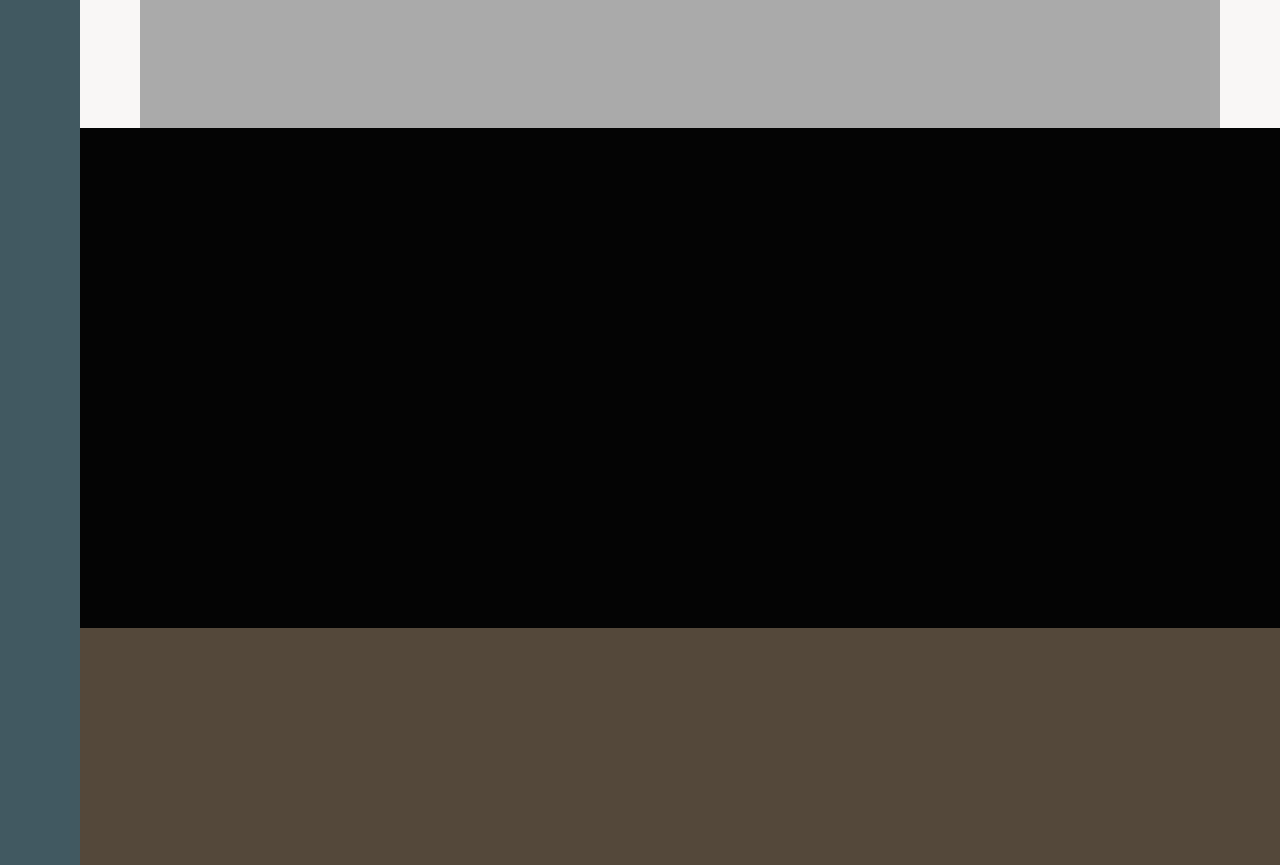
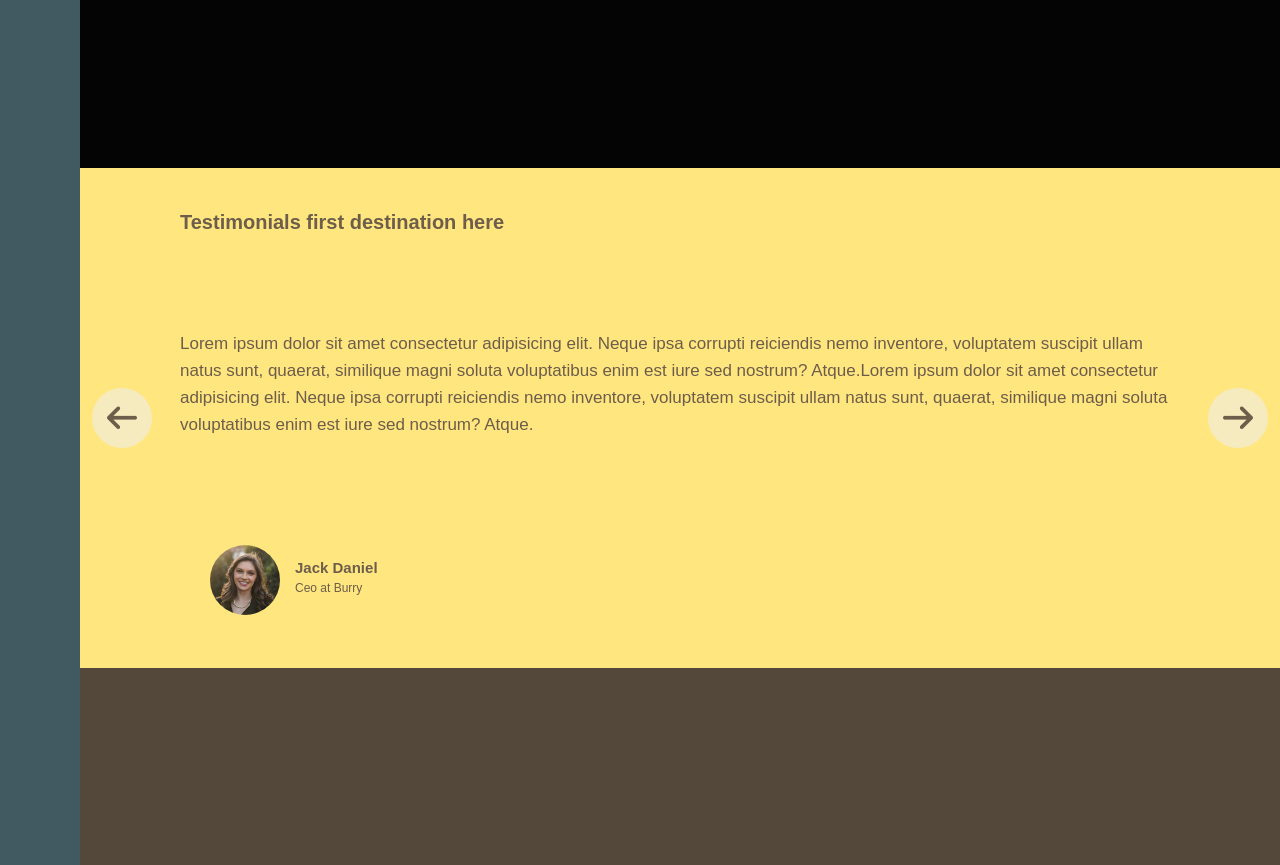
Before and after one commit to RezaRadfarDeveloper/restaurant, a website: page index.html in a window 1280 px wide. Shown: the part 2360-3225 px from the top of the page. Drawn offline with Linux system fonts and the light colour scheme.

Commit message:
comletes js for slidebar in testimonials

```diff
--- a/index.html
+++ b/index.html
@@ -96,9 +96,10 @@
         </p>
       </div>
     </div>
+    <div class="foods"></div>
     <div class="testimonials">
       <div class="testimonials__arrow testimonials__arrow--left">
-        <i class="fa-solid fa-3x fa-arrow-left"></i>
+        <i class="fa-solid arrow fa-3x fa-arrow-left"></i>
       </div>
       <div class="testimonials__box testimonials__box--1">
         <h1>Testimonials first destination here</h1>
@@ -122,7 +123,7 @@
         </div>
       </div>
       <div class="testimonials__box testimonials__box--2">
-        <h1>Testimonials first destination here</h1>
+        <h1>Testimonials Second destination here</h1>
         <p class="testimonials__text">
           Lorem ipsum dolor sit amet consectetur adipisicing elit. Neque ipsa
           corrupti reiciendis nemo inventore, voluptatem suscipit ullam natus
@@ -143,7 +144,7 @@
         </div>
       </div>
       <div class="testimonials__box testimonials__box--3">
-        <h1>Testimonials first destination here</h1>
+        <h1>Testimonials Third destination here</h1>
         <p class="testimonials__text">
           Lorem ipsum dolor sit amet consectetur adipisicing elit. Neque ipsa
           corrupti reiciendis nemo inventore, voluptatem suscipit ullam natus
@@ -164,11 +165,12 @@
         </div>
       </div>
       <div class="testimonials__arrow testimonials__arrow--right">
-        <i class="fa-solid fa-3x fa-arrow-right"></i>
+        <i class="fa-solid arrow fa-3x fa-arrow-right"></i>
       </div>
     </div>
-    <div class="foods"></div>
+
     <div class="gallery"></div>
     <div class="footer"></div>
+    <script src="index.js"></script>
   </body>
 </html>
--- /dev/null
+++ b/index.js
@@ -0,0 +1,38 @@
+console.log(" index works");
+
+const slides = document.querySelectorAll(".testimonials__box");
+const slidesCount = slides.length;
+let currSlide = 0;
+goToSlide(0);
+
+function goToSlide(number) {
+  slides.forEach((s, i) => {
+    if (i !== number)
+      s.style.transform = `translate(${
+        (i - number) * 100 - 50
+      }%, -50%) scale(0.6)`;
+    else
+      s.style.transform = `translate(${
+        (i - number) * 100 - 50
+      }%, -50%) scale(1)`;
+  });
+}
+
+const lArrow = document.querySelector(".testimonials__arrow--left");
+const rArrow = document.querySelector(".testimonials__arrow--right");
+
+console.log(lArrow);
+
+rArrow.addEventListener("click", function () {
+  currSlide++;
+  if (currSlide > slidesCount - 1) currSlide = 0;
+
+  goToSlide(currSlide);
+});
+
+lArrow.addEventListener("click", function () {
+  currSlide--;
+  if (currSlide < 0) currSlide = slidesCount - 1;
+
+  goToSlide(currSlide);
+});
--- a/sass/_base.scss
+++ b/sass/_base.scss
@@ -42,7 +42,7 @@ body {
     [center-start] repeat(8, [col-start] minmax(min-content, 14rem) [col-end])
     [center-end] minmax(6rem, 1fr) [full-end];
   grid-template-rows:
-    80vh
+    85vh
     min-content
     40vw
     //repeat(3, min-content)
--- a/sass/_foods.scss
+++ b/sass/_foods.scss
@@ -1,5 +1,5 @@
 .foods {
   background-color: $color-grey-light-2;
-  grid-row: 4 / 5;
+  grid-row: 3 / 4;
   grid-column: center-start / center-end;
 }
--- a/sass/_gallery.scss
+++ b/sass/_gallery.scss
@@ -1,5 +1,5 @@
 .gallery {
   background-color: $color-secondary;
-  grid-row: 5 / 6;
+  grid-row: 4 / 5;
   grid-column: full-start / full-end;
 }
--- a/sass/_testimonials.scss
+++ b/sass/_testimonials.scss
@@ -1,6 +1,6 @@
 .testimonials {
   background-color: $color-primary-dark;
-  grid-row: 3 / 4;
+  grid-row: 5 / 6;
   grid-column: full-start / full-end;
   position: relative;
   overflow: hidden;
@@ -12,11 +12,11 @@
     position: absolute;
     top: 50%;
     left: 50%;
-    transform: translate(-50%, -50%);
     display: grid;
     grid-template-rows: min-content 1fr min-content;
     grid-row-gap: 1.5rem;
     padding: 3.8rem 10rem;
+    transition: transform 0.7s ease-in-out;
 
     &--1 {
       transform: translateX(-150%) translateY(-50%);
@@ -64,14 +64,25 @@
   &__arrow {
     position: absolute;
     top: 50%;
+    width: 6rem;
+    height: 6rem;
+    background-color: #f6ebbe;
+    text-align: center;
+    border-radius: 50%;
     transform: translateY(-50%);
     z-index: 10;
     cursor: pointer;
     &--left {
-      left: 3%;
+      left: 1%;
     }
     &--right {
-      right: 3%;
+      right: 1%;
     }
   }
+  & .arrow {
+    position: absolute;
+    top: 50%;
+    left: 50%;
+    transform: translate(-50%, -50%);
+  }
 }
```
Also changed, not shown: css/style.css.
